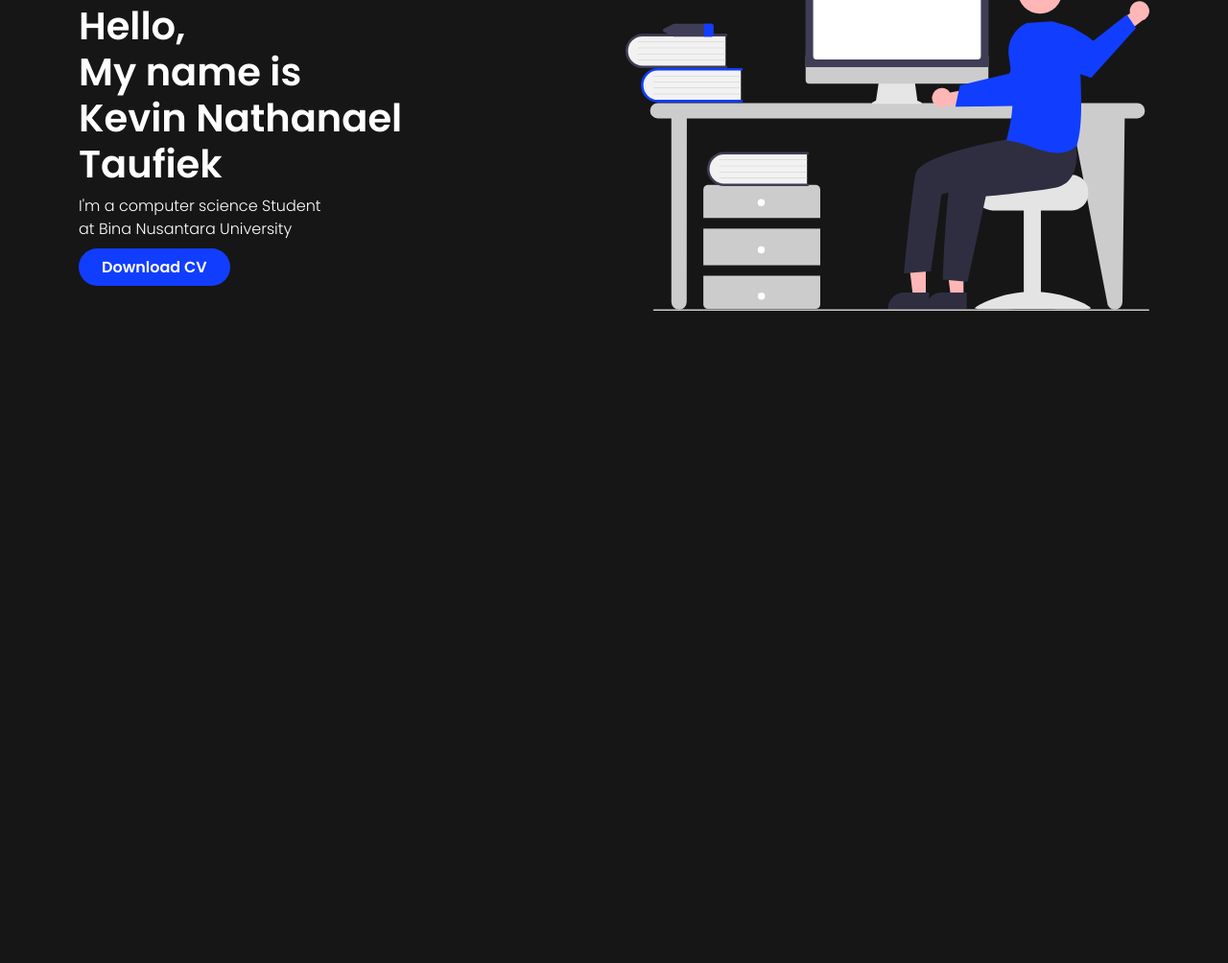
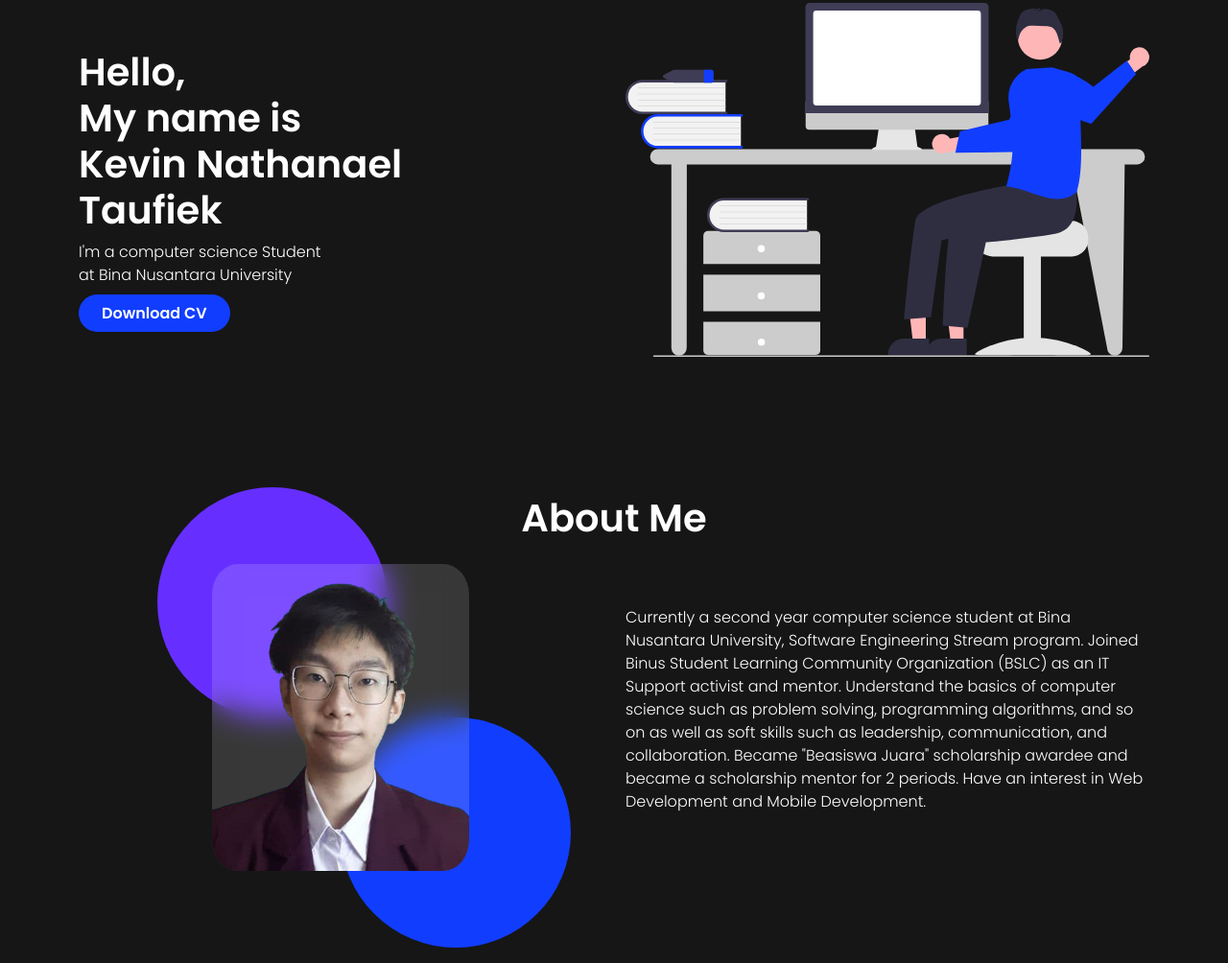
Before and after one commit to KevinNathanaelTaufiek/KevinNathanaelTaufiek.github.io, a plain HTML site: page index.html in a window 1280 px wide. Shown: the part 149-1153 px from the top of the page at 96% size. Before the commit the page ends 904 px from the top, so only its background shows below. Drawn offline with nearby package versions, Linux system fonts and the light colour scheme.

Commit message:
About section

```diff
--- a/index.html
+++ b/index.html
@@ -29,7 +29,7 @@
         </div>
     </nav>
 
-    <main class="container mt-5">
+    <main class="container mt-5 py-5">
         <div class=" row ">
             <div class="col-6 pt-5">
                 <h1>Hello, <br> My name is <br> Kevin Nathanael <br> Taufiek
@@ -38,10 +38,34 @@
                 <a class="download-btn" href="Assets/CV.pdf">Download CV</a>
             </div>
             <div class="col-6 ">
-                <img class="greeting-illustration " src="Assets/undraw.svg " alt=" ">
+                <img class="greeting-illustration " src="Assets/undraw.svg " alt=" greeting-illustration ">
             </div>
         </div>
     </main>
+
+    <div class="about py-5 my-5">
+        <div class="container">
+            <div class="d-flex justify-content-center">
+                <h1>About Me</h1>
+            </div>
+            <div class="row mt-3">
+                <div class="col-6">
+                    <div class="pp">
+                        <div class="circle"></div>
+                        <div class="photo-profile d-flex justify-content-center align-items-center">
+                            <img src="Assets/photo-profile.png" alt="photo-profile">
+                        </div>
+                        <div class="circle"></div>
+                    </div>
+                </div>
+                <div class="col-6 d-flex align-items-center">
+                    <p>Currently a second year computer science student at Bina Nusantara University, Software Engineering Stream program. Joined Binus Student Learning Community Organization (BSLC) as an IT Support activist and mentor. Understand the basics
+                        of computer science such as problem solving, programming algorithms, and so on as well as soft skills such as leadership, communication, and collaboration. Became "Beasiswa Juara" scholarship awardee and became a scholarship mentor
+                        for 2 periods. Have an interest in Web Development and Mobile Development.</p>
+                </div>
+            </div>
+        </div>
+    </div>
 
     <script src="https://cdn.jsdelivr.net/npm/bootstrap@5.0.2/dist/js/bootstrap.bundle.min.js " integrity="sha384-MrcW6ZMFYlzcLA8Nl+NtUVF0sA7MsXsP1UyJoMp4YLEuNSfAP+JcXn/tWtIaxVXM " crossorigin="anonymous "></script>
 </body>
--- a/style.css
+++ b/style.css
@@ -13,10 +13,6 @@
 .navbar {
     background-color: transparent !important;
     font-weight: 600;
-}
-
-main {
-    height: 100vh;
 }
 
 h1 {
@@ -40,3 +36,43 @@
     color: white;
     border-radius: 100px;
 }
+
+.download-btn:hover {
+    background-color: #fff;
+    padding: 0.5em 1.5em;
+    text-decoration: none;
+    font-weight: 600;
+    color: #113DFF;
+    border-radius: 100px;
+}
+
+.photo-profile img {
+    background-color: rgba(255, 255, 255, .15);
+    backdrop-filter: blur(15px);
+    border-radius: 10%;
+    height: 20em;
+}
+
+
+/* Kasih media Query jangan lupa!!! */
+
+.pp {
+    position: relative;
+}
+
+.circle {
+    background-color: #113DFF;
+    width: 15em;
+    height: 15em;
+    position: absolute;
+    left: 50%;
+    top: 50%;
+    border-radius: 100%;
+    z-index: -100;
+}
+
+.circle:first-child {
+    background-color: #662FFF;
+    left: 15%;
+    top: -25%;
+}
```
Also changed, not shown: Assets/photo-profile.png (added), 1 other file.
